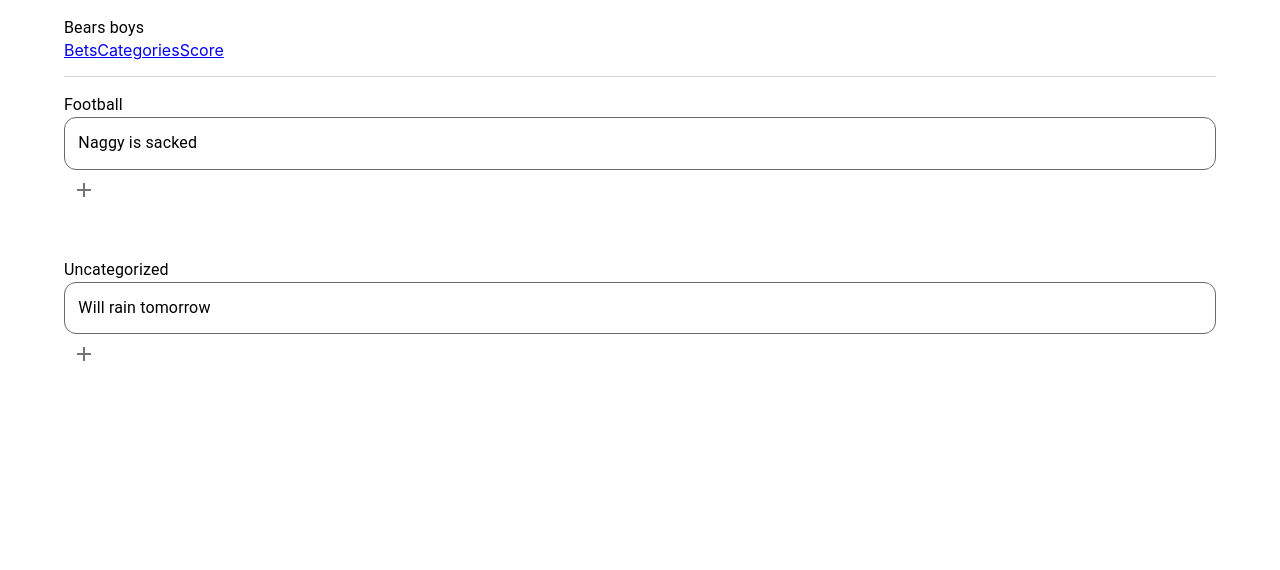
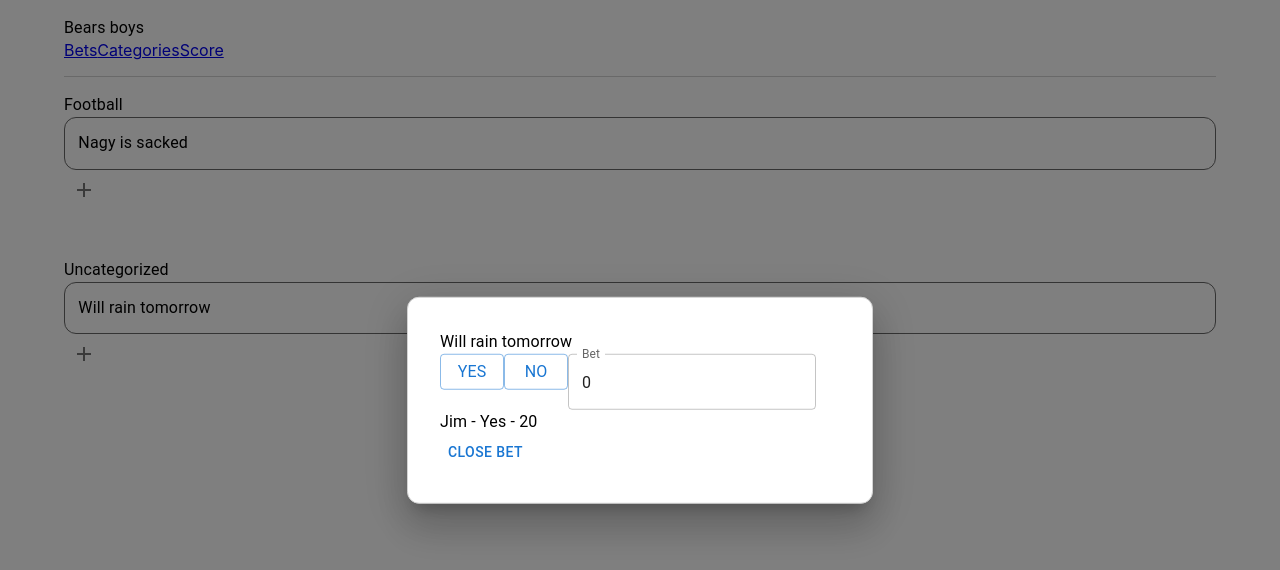
Before and after one commit to GraysonRicketts/Bets-With-Friends-Web, a React (Create React App) app in the folder code/: page /group/123/bets in a window 1280 px wide. Both pictures are taken after a click on the button "Will rain tomorrow". Shown: the top 570 px of the page. Built offline with nearby package versions, Linux system fonts and the light colour scheme.

Commit message:
Sweet sweet progress

```diff
--- a/code/src/fakedData.ts
+++ b/code/src/fakedData.ts
@@ -39,7 +39,7 @@ const footballCategory: Category = {
 export const fakedBets: Bet[] = [
     {
         id: '123',
-        title: 'Naggy is sacked',
+        title: 'Nagy is sacked',
         options: fakedOptions,
         isOpen: true,
         wagers: fakedWagers,
--- a/code/src/pages/Group/Bets.tsx
+++ b/code/src/pages/Group/Bets.tsx
@@ -1,9 +1,10 @@
-import { IconButton, Typography } from "@mui/material";
+import { Button, IconButton, Modal, TextField, Typography } from "@mui/material";
 import { Box } from "@mui/system";
-import React from "react";
+import React, { useState } from "react";
 import { ButtonRow } from "../../components/ButtonRow";
 import { Bet, Category } from "../../interfaces";
 import AddIcon from '@mui/icons-material/Add';
+import { EditBetModal } from "./EditBetModal";
 
 interface Props {
     bets: Bet[]
@@ -30,17 +31,22 @@ function groupByCategory(bets: Bet[]): GroupedBets[] {
 
 export const Bets: React.FC<Props> = ({ bets }) => {
     const groupedBets = groupByCategory(bets);
+    const [isEditModalOpen, setIsEditModalOpen] = useState(false);
+    const [editBet, setEditBet] = useState<Bet | undefined>(undefined);
 
     const addBet = () => {
         // TODO
     }
 
     return <>{groupedBets.map(gb => {
-        return <Box key={`gb_bets_${gb.category?.id}`} sx={{ marginBottom: '3em'}}>
+        return <Box key={`gb_bets_${gb.category?.id}`} sx={{ marginBottom: '3em' }}>
             <Typography>{gb.category?.name || 'Uncategorized'}</Typography>
 
             {gb.bets.map(b => {
-                return <ButtonRow onClick={() => { }}>
+                return <ButtonRow onClick={() => {
+                    setIsEditModalOpen(true)
+                    setEditBet(b)
+                }}>
                     <Typography>{b.title}</Typography>
                 </ButtonRow>
             })}
@@ -49,5 +55,7 @@ export const Bets: React.FC<Props> = ({ bets }) => {
                 <AddIcon />
             </IconButton>
         </Box>
-    })}</>
+    })}
+        {editBet && <EditBetModal isOpen={isEditModalOpen} bet={editBet} onClose={() => { setIsEditModalOpen(false) }} />}
+    </>
 }
--- /dev/null
+++ b/code/src/pages/Group/EditBetModal.tsx
@@ -0,0 +1,88 @@
+import { Box, Button, Modal, TextField, Typography } from "@mui/material"
+import { useState } from "react";
+import { Bet } from "../../interfaces"
+
+interface Props {
+    bet: Bet;
+    isOpen: boolean;
+    onClose: () => void;
+}
+
+const style = {
+    position: 'absolute' as 'absolute',
+    top: '50%',
+    left: '50%',
+    transform: 'translate(-50%, -50%)',
+    width: 400,
+    bgcolor: 'white',
+    border: '1px solid lightgray',
+    borderRadius: 3,
+    boxShadow: 24,
+    p: 4,
+};
+
+enum ModalProgress {
+    Edit, SelectOption, Confirm
+}
+
+export const EditBetModal: React.FC<Props> = ({ bet, isOpen, onClose }) => {
+    const [betInput, setBetInput] = useState<number>(0);
+    const [modalProgress, setModalProgress] = useState<ModalProgress>(ModalProgress.Edit);
+
+    const EditPage = <>
+        <Typography>{bet.title}</Typography>
+
+        {bet.category && <Typography>Category: {bet.category.name}</Typography>}
+
+        {bet.options.map(o => {
+            return <Button variant="outlined" key={`option-button-${o.id}`}><Typography>{o.name}</Typography></Button>
+        })}
+
+        <TextField
+            id="bet-input"
+            label="Bet"
+            type="number"
+            InputLabelProps={{
+                shrink: true,
+            }}
+            value={betInput}
+            onChange={(event) => { setBetInput(parseInt(event.target.value)) }}
+        />
+
+        {bet.wagers.map(w => {
+            return <Typography key={`wager-${w.user.name}-${w.option.name}-${w.amount}`}>{w.user.name} - {w.option.name} - {w.amount}</Typography>
+        })}
+
+        <Button onClick={() => { setModalProgress(ModalProgress.SelectOption) }}>Close bet</Button>
+    </>
+
+    const SelectOptionPage = <>
+        <Typography>What was the final outcome?</Typography>
+
+        <Typography>Bet: {bet.title}</Typography>
+        {bet.options.map(o => {
+            return <Button variant="outlined" key={`select-option-button-${o.id}`} onClick={() => {
+                setModalProgress(ModalProgress.Confirm)
+            }}><Typography>{o.name}</Typography></Button>
+        })}
+    </>
+
+    const ConfirmPage = <>
+        <Typography>Close bet?</Typography>
+        <Button variant="outlined">Yes</Button>
+        <Button variant="outlined">No</Button>
+    </>
+
+    return <Modal open={isOpen} onClose={() => {
+        setModalProgress(ModalProgress.Edit);
+        onClose();
+    }}>
+        <Box sx={style}>
+            {
+                modalProgress === ModalProgress.Edit ? EditPage
+                : modalProgress === ModalProgress.SelectOption ? SelectOptionPage
+                : ConfirmPage
+            }
+        </Box>
+    </Modal>
+}
```
